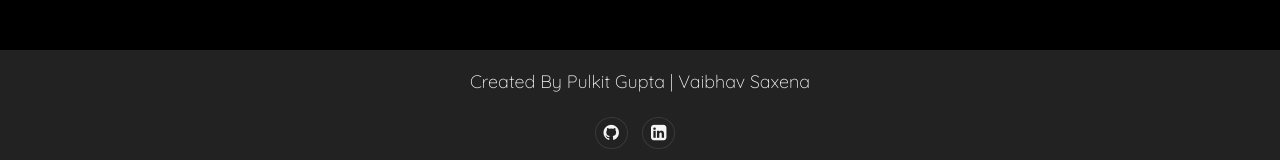
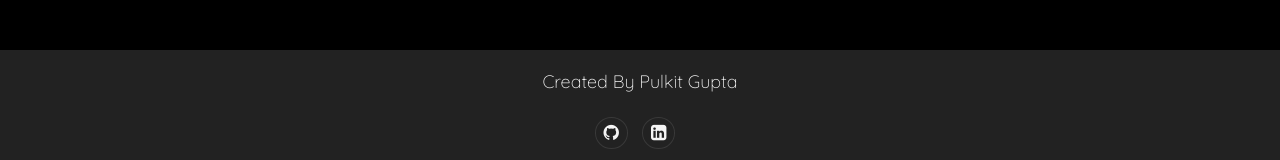
Before and after one commit to Pulkitgupta17/Tourism-Website, a plain HTML site: page explore/explore.html in a window 1280 px wide. Shown: the part 5064-5224 px from the top of the page. Drawn offline with nearby package versions, Linux system fonts and the light colour scheme; files whose address does not match are found by name; a web font is replaced by a local one.

Commit message:
Updated explore

```diff
--- a/explore/explore.html
+++ b/explore/explore.html
@@ -146,7 +146,7 @@
     <!-- end -->
     <!--footer-->
     <section class="footer" id="footer">
-        <span class="creators">Created By Pulkit Gupta | Vaibhav Saxena</span>
+        <span class="creators">Created By Pulkit Gupta</span>
         <div class="social">
             <li>
                 <a href="https://github.com/Pulkitgupta17" target="_blank" rel="noreferrer"><i class="fa fa-github"></i></a>
```
